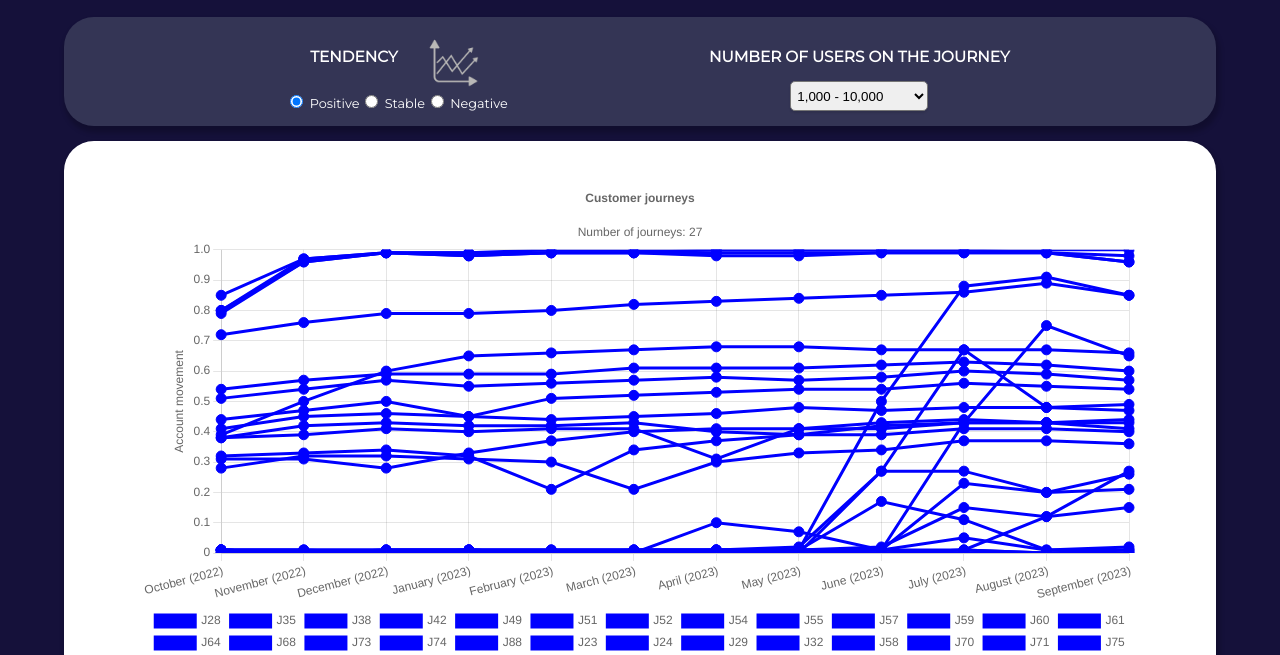
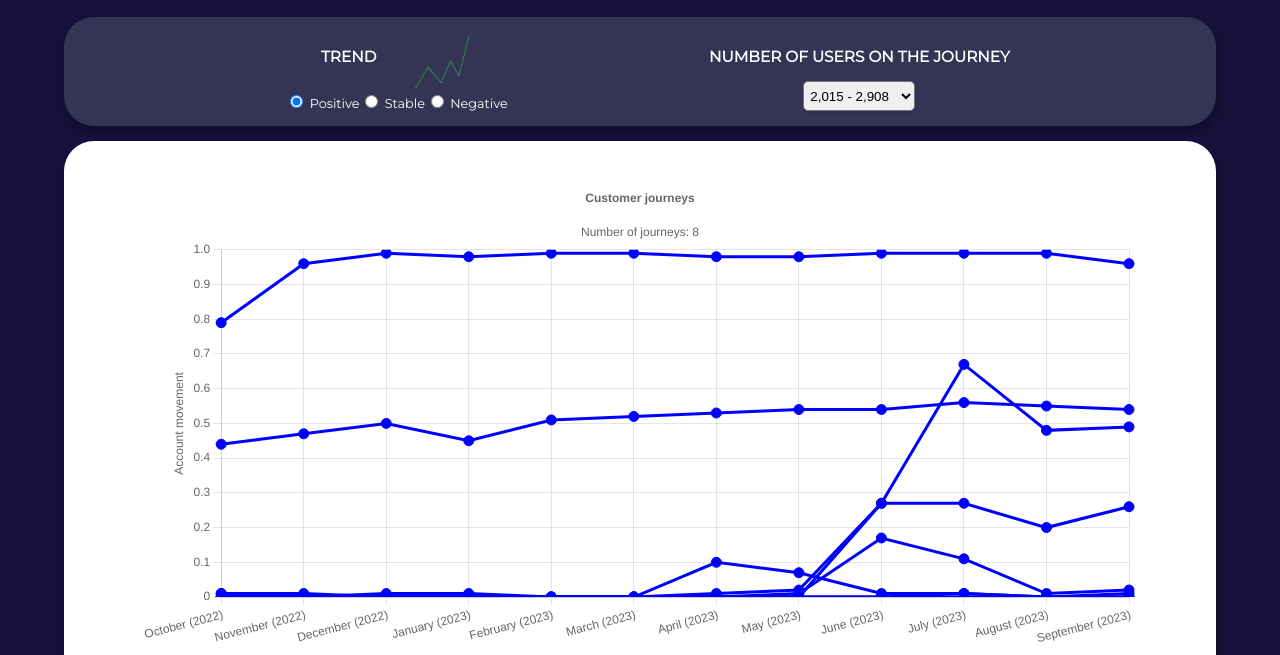
Before and after one commit to Data-Science-Research/customerjourneycode, a plain HTML site: page index.html in a window 1280 px wide. Shown: the part 144-799 px from the top of the page. Drawn offline with nearby package versions, Linux system fonts and the light colour scheme.

Commit message:
changing the user filter

```diff
--- a/files/filters.json
+++ b/files/filters.json
@@ -1,15 +1,23 @@
 {
 
     "a": {
-        "min": 1000,
-        "max": 10000
+        "min": 2015,
+        "max": 2908
     },
     "b": {
-        "min": 10000,
-        "max": 50000
+        "min": 2908,
+        "max": 3907
     },
     "c": {
-        "min": 50000,
+        "min": 3907,
+        "max": 8373
+    },
+    "d": {
+        "min": 8373,
+        "max": 16095
+    },
+    "e": {
+        "min": 16095,
         "max": 1500000
     }
 }
--- a/index.html
+++ b/index.html
@@ -37,24 +37,24 @@
 
     <div class="filters">
         <div class="tendency">
-            <p class="titleCard">TENDENCY</p>
+            <p class="titleCard">TREND</p>
             <img src="images/tendency.png" width="60px" id="imgTend">
             <div class="radio">
                 <div>
-                    <input type="radio" id="positiva" name="opttendencia" value="positiva" checked
-                        onchange="defineTendency(this.value);changeTendencyImg()" class="">
-                    <label for="positiva">Positive</label>
+                    <input type="radio" id="positive" name="opttendencia" value="positive" checked
+                        onchange="defineTrend(this.value);" class="">
+                    <label for="positive">Positive</label>
                 </div>
 
                 <div>
-                    <input type="radio" id="estavel" name="opttendencia" value="estavel"
-                        onchange="defineTendency(this.value);changeTendencyImg()">
-                    <label for="estavel">Stable</label>
+                    <input type="radio" id="stable" name="opttendencia" value="stable"
+                        onchange="defineTrend(this.value);">
+                    <label for="stable">Stable</label>
                 </div>
                 <div>
-                    <input type="radio" id="negativa" name="opttendencia" value="negativa"
-                        onchange="defineTendency(this.value);changeTendencyImg()">
-                    <label for="negativa">Negative</label>
+                    <input type="radio" id="negative" name="opttendencia" value="negative"
+                        onchange="defineTrend(this.value);">
+                    <label for="negative">Negative</label>
                 </div>
 
 
@@ -64,9 +64,11 @@
         <div class="quantity">
             <p class="titleCard">Number of users on the journey</p>
             <select id="number" class="select">
-                <option value="a">1,000 - 10,000</option>
-                <option value="b">10,000 - 50,000</option>
-                <option value="c">50,000 - 1,500,000</option>
+                <option value="a">2,015 - 2,908</option>
+                <option value="b">2,908 - 3,907</option>
+                <option value="c">3,907 - 8,373</option>
+                <option value="d">8,373 - 16,095</option>
+                <option value="e">Over 16,095</option>
             </select>
         </div>
     </div>
--- a/scripts/dna-drilldown.js
+++ b/scripts/dna-drilldown.js
@@ -15,7 +15,7 @@ var id_time;
 var totalCustomers;
 var jsonPromise;
 var jsonFiltersPromise;
-var tendency;
+var selectedTrend;
 var completeData;
 var filter = "a";
 
@@ -41,12 +41,16 @@ $(document).ready(function () {
   jsonPromise = $.getJSON("files/dataJson.json");
   jsonFiltersPromise = $.getJSON("files/filters.json");
 
-  defineTendency("positiva");
+  defineTrend("positive");
 
 })
 
-function defineTendency(optTendency) {
-  tendency = optTendency;
+function defineTrend(opttrend) {
+  let imgTend = document.getElementById("imgTend");
+  selectedTrend = opttrend;
+
+  imgTend.setAttribute('src', "images/" + selectedTrend + ".png")
+
   loadData();
 }
 
@@ -72,9 +76,9 @@ function filterData() {
 
     let filteredJourneys = {}
     keys.forEach(k => {
-     if((completeData[k]["count"] >= min) && (completeData[k]["count"] <= max - 1)){
-      filteredJourneys[k] = completeData[k]
-     }
+      if ((completeData[k]["count"] > min ) && (completeData[k]["count"] <= max)) {
+        filteredJourneys[k] = completeData[k]
+      }
     });
 
     loadSetup(filteredJourneys);
@@ -94,9 +98,12 @@ function loadSetup(
   keys.forEach(k => {
 
     let slope = JSON[k][attribute]["slope"];
-    let color = defineLineColor(slope)
 
-    if (verifyTendency(slope, tendency)) {
+    const result = analyzeSlope(slope, selectedTrend);
+    let color = result.color;
+    let trend = result.trendMatch;
+
+    if (trend) {
       let dataset = {
         label: k,
         count: JSON[k]["count"],
@@ -110,8 +117,6 @@ function loadSetup(
 
       datasets.push(dataset);
     }
-
-
   });
 
   data = {
@@ -153,7 +158,6 @@ function loadSetup(
           events: ['click'],
           position: "bottom",
           onClick: function (e, legendItem) {
-            // https://codepen.io/jordanwillis/pen/BWKKKo?editors=0010
             var index = legendItem.datasetIndex;
             var ci = this.chart;
             var alreadyHidden =
@@ -176,15 +180,12 @@ function loadSetup(
             });
 
             ci.update();
-
-
           },
         },
       },
 
     },
   };
-  // </block:config>
 }
 
 
@@ -251,58 +252,33 @@ function loadChart(config) {
   if (chart != undefined) {
     chart.destroy();
   }
-  //ctx.ondblclick = onDblClick;
   ctx.onmousemove = onmousemove;
   chart = new Chart(ctx, config);
   chart.render();
 };
 
 
-
-
-function changeTendencyImg() {
-  var imgTend = document.getElementById("imgTend");
-  var positive = document.getElementById("positiva");
-  var stable = document.getElementById("estavel");
-
-  if (positive.checked == true) {
-    imgTend.setAttribute('src', "images\\positive.png")
-  } else if (stable.checked == true) {
-    imgTend.setAttribute('src', "images\\stable.png")
-  } else {
-    imgTend.setAttribute('src', "images\\negative.png")
-  }
-
-}
-
-
 const closeModal = () => {
   modal.classList.remove('show')
 }
 
-function defineLineColor(paramSlope) {
-  let colorLine = "";
-  if (paramSlope > 0) {
-    colorLine = "#0000FF";
-  } else if (paramSlope == 0) {
-    colorLine = "#FFFF00";
-  } else if (paramSlope < 0) {
-    colorLine = "#FF0000";
-  }
-  return colorLine;
-};
 
-function verifyTendency(paramSlope) {
-  if ((tendency == "positiva") & (paramSlope > 0)) {
-    return true;
+function analyzeSlope(paramSlope, trend) {
+  const colorLine = paramSlope > 0 ? "#0000FF" :
+    paramSlope === 0 ? "#FFFF00" :
+      "#FF0000";
 
-  } else if ((tendency == "negativa") & (paramSlope < 0)) {
-    return true;
+  const trends = {
+    "positive": paramSlope > 0,
+    "negative": paramSlope < 0,
+    "stable": paramSlope === 0
+  };
 
-  } else if ((tendency == "estavel") & (paramSlope == 0)) {
-    return true;
 
-  } else {
-    return false;
-  }
+  const istrendMatch = trends[trend] || false;
+
+  return {
+    color: colorLine,
+    trendMatch: istrendMatch
+  };
 }
```
